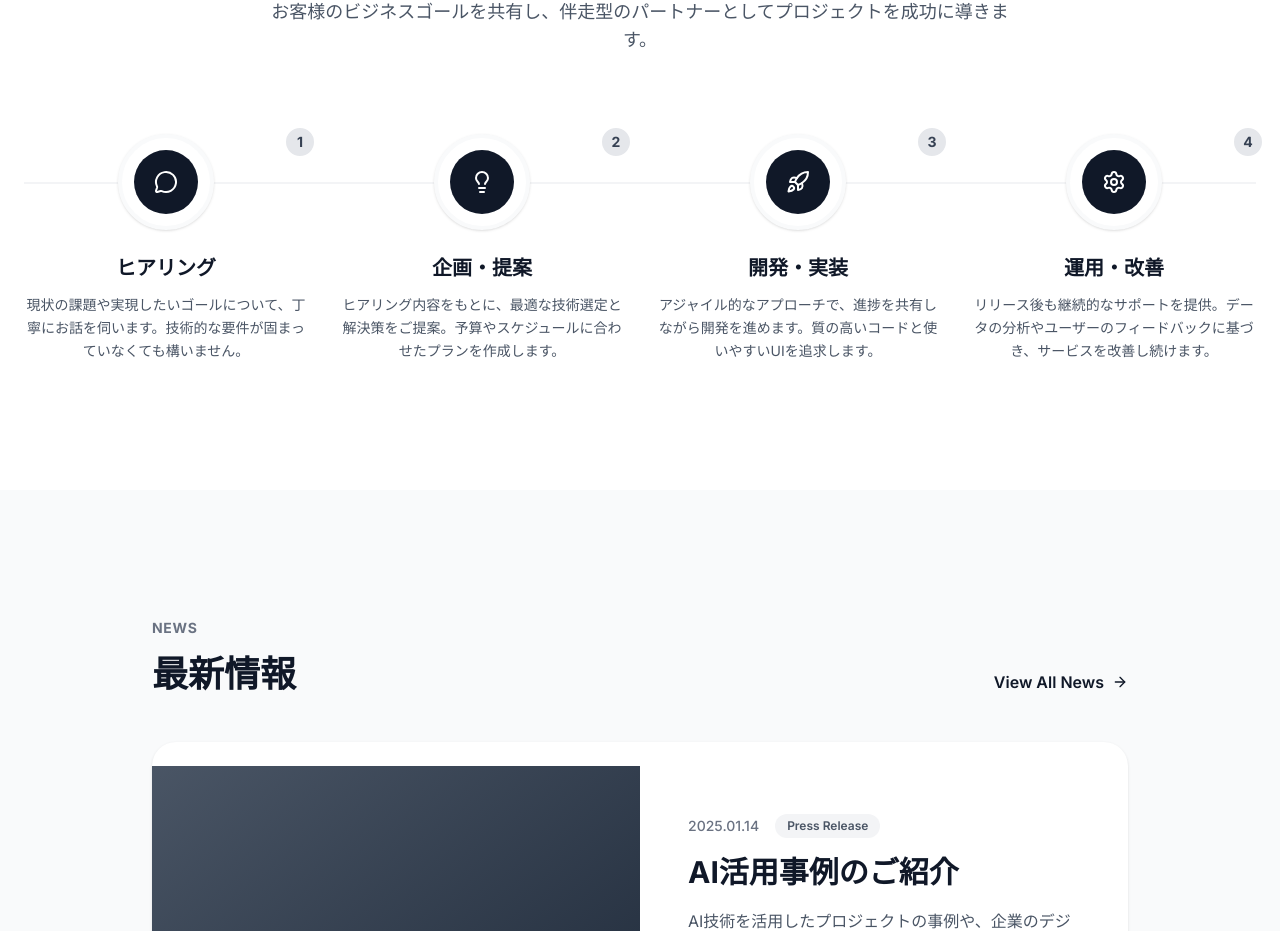
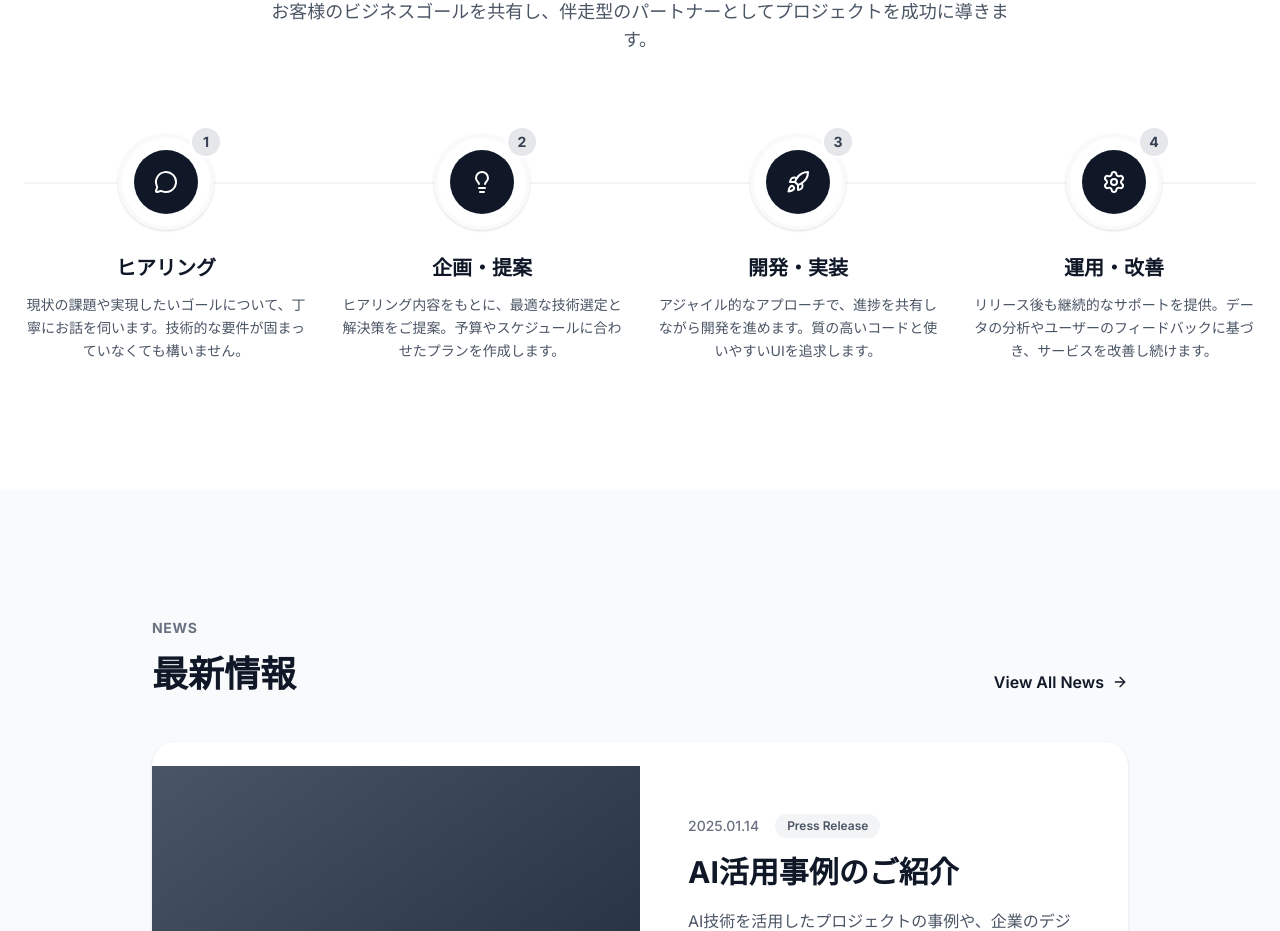
Before and after one commit to KuranosukeOhta/northerns-lab-corporate-site, a Next.js app: page / in a window 1280 px wide. Shown: the part 3296-4227 px from the top of the page. Built offline with nearby package versions, Linux system fonts and the light colour scheme.

Commit message:
fix: ホバー時の数字チップの配置ずれを修正

```diff
--- a/src/components/SupportFlowSection.tsx
+++ b/src/components/SupportFlowSection.tsx
@@ -43,11 +43,16 @@ export default function SupportFlowSection() {
 
           {steps.map((step, index) => (
             <div key={index} className="relative flex flex-col items-center text-center group">
-              <div className="w-24 h-24 rounded-full bg-white border-4 border-gray-50 flex items-center justify-center mb-6 shadow-sm group-hover:border-gray-200 group-hover:scale-110 transition-all duration-300 z-10">
-                <div className="w-16 h-16 rounded-full bg-gray-900 text-white flex items-center justify-center">
-                  {step.icon}
+              {/* Icon Container - 相対位置の親要素 */}
+              <div className="relative w-24 h-24 mb-6">
+                {/* スケールするアイコン部分 */}
+                <div className="w-24 h-24 rounded-full bg-white border-4 border-gray-50 flex items-center justify-center shadow-sm group-hover:border-gray-200 group-hover:scale-110 transition-all duration-300 z-10">
+                  <div className="w-16 h-16 rounded-full bg-gray-900 text-white flex items-center justify-center">
+                    {step.icon}
+                  </div>
                 </div>
-                <div className="absolute -top-2 -right-2 w-8 h-8 rounded-full bg-gray-200 text-gray-700 font-bold flex items-center justify-center text-sm border-2 border-white">
+                {/* 数字チップ - スケールの影響を受けない */}
+                <div className="absolute -top-2 -right-2 w-8 h-8 rounded-full bg-gray-200 text-gray-700 font-bold flex items-center justify-center text-sm border-2 border-white z-20">
                   {index + 1}
                 </div>
               </div>
```
